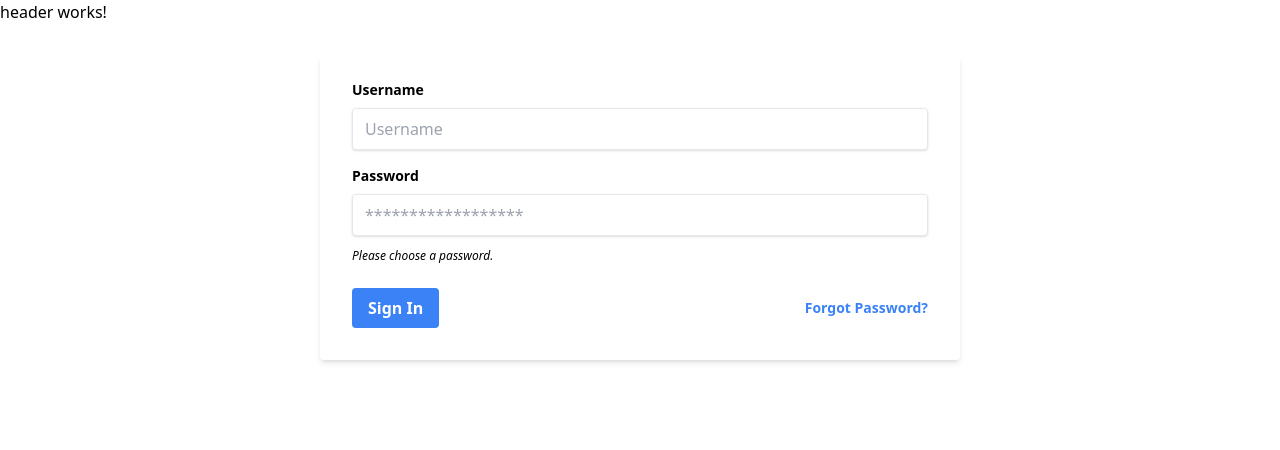
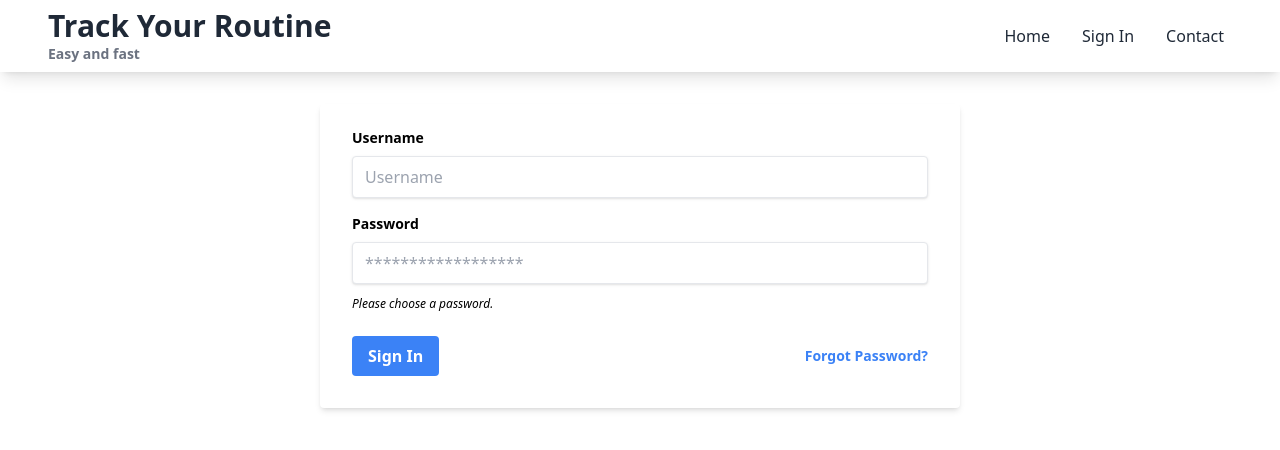
Before and after one commit to melodiaz23/gym-routine-tracker, an Angular app: page / in a window 1280 px wide. Shown: the top 450 px of the page. Built offline with nearby package versions, Linux system fonts and the light colour scheme.

Commit message:
Update header component

```diff
--- a/src/app/header/header.component.html
+++ b/src/app/header/header.component.html
@@ -1 +1,46 @@
-<p>header works!</p>
+<!-- component -->
+<div class="w-full">
+  <nav class="bg-white shadow-lg">
+    <div class="md:flex items-center justify-between py-2 px-8 md:px-12">
+      <div class="flex justify-between items-center">
+        <div class="text-2xl font-bold text-gray-800 md:text-3xl">
+          <a href="#">Track Your Routine</a>
+          <p class="text-sm text-gray-500">Easy and fast</p>
+        </div>
+        <div class="md:hidden">
+          <button
+            type="button"
+            class="block text-gray-800 hover:text-gray-700 focus:text-gray-700 focus:outline-none"
+          >
+            <svg class="h-6 w-6 fill-current" viewBox="0 0 24 24">
+              <path
+                class="hidden"
+                d="M16.24 14.83a1 1 0 0 1-1.41 1.41L12 13.41l-2.83 2.83a1 1 0 0 1-1.41-1.41L10.59 12 7.76 9.17a1 1 0 0 1 1.41-1.41L12 10.59l2.83-2.83a1 1 0 0 1 1.41 1.41L13.41 12l2.83 2.83z"
+              />
+              <path
+                d="M4 5h16a1 1 0 0 1 0 2H4a1 1 0 1 1 0-2zm0 6h16a1 1 0 0 1 0 2H4a1 1 0 0 1 0-2zm0 6h16a1 1 0 0 1 0 2H4a1 1 0 0 1 0-2z"
+              />
+            </svg>
+          </button>
+        </div>
+      </div>
+      <div class="flex flex-col md:flex-row hidden md:block -mx-2">
+        <a
+          href="#"
+          class="text-gray-800 rounded hover:bg-blue-700 hover:text-gray-100 hover:font-medium py-2 px-2 md:mx-2"
+          >Home</a
+        >
+        <a
+          href="#"
+          class="text-gray-800 rounded hover:bg-blue-700 hover:text-gray-100 hover:font-medium py-2 px-2 md:mx-2"
+          >Sign In</a
+        >
+        <a
+          href="#"
+          class="text-gray-800 rounded hover:bg-blue-700 hover:text-gray-100 hover:font-medium py-2 px-2 md:mx-2"
+          >Contact</a
+        >
+      </div>
+    </div>
+  </nav>
+</div>
```
